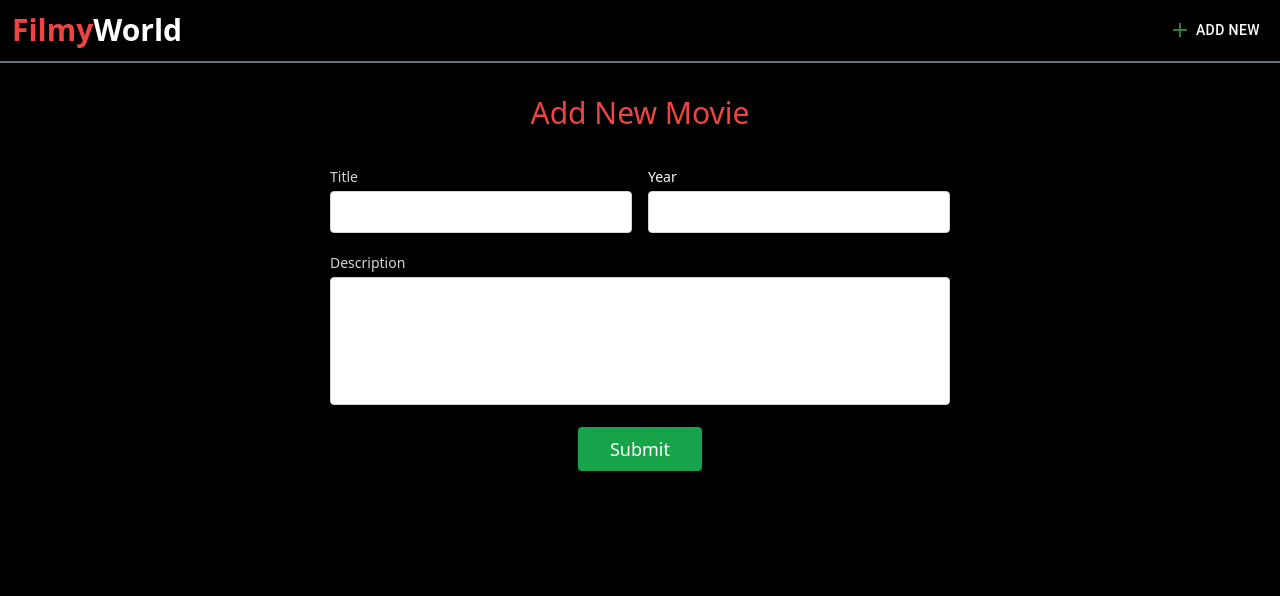
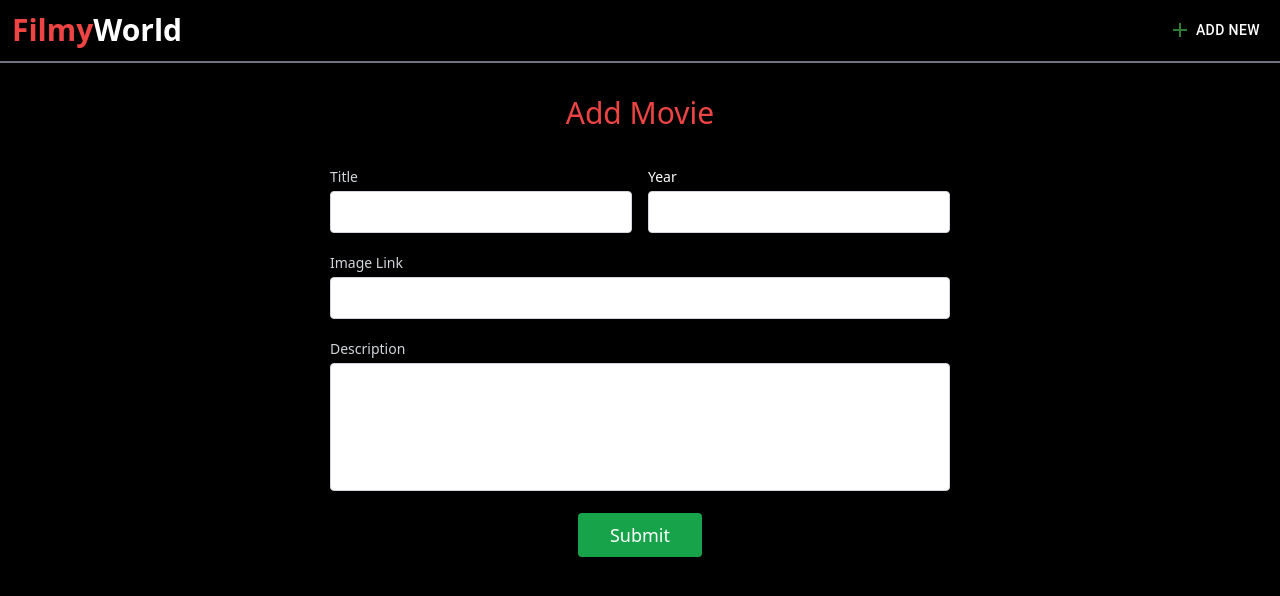
Before and after one commit to PritomDutta89/FilmyWorld, a React (Create React App) app: page /addmovie in a window 1280 px wide. Shown: the top 596 px of the page. Built offline with nearby package versions, Linux system fonts and the light colour scheme.

Commit message:
Add firebase and firestore

```diff
--- a/package.json
+++ b/package.json
@@ -10,6 +10,7 @@
     "@testing-library/jest-dom": "^5.17.0",
     "@testing-library/react": "^13.4.0",
     "@testing-library/user-event": "^13.5.0",
+    "firebase": "^10.4.0",
     "react": "^18.2.0",
     "react-dom": "^18.2.0",
     "react-loader-spinner": "^5.4.5",
--- a/src/App.js
+++ b/src/App.js
@@ -6,7 +6,7 @@ import { Routes, Route } from "react-router-dom";
 
 function App() {
   return (
-    <div >
+    <div className="App relative">
       <Header/>
       <Routes>
         <Route path="/" element={<Cards/>}/>
--- a/src/components/AddMovie.js
+++ b/src/components/AddMovie.js
@@ -1,12 +1,16 @@
 import React, { useState } from "react";
+import { TailSpin } from "react-loader-spinner";
 
 const AddMovie = () => {
-    const [form, setForm] = useState({
-        title: "",
-        year: "",
-        description: ""
-    });
+  // here we set our schema, which we pass after submit button into firestore
+  const [form, setForm] = useState({
+    title: "",
+    year: "",
+    description: "",
+    image: "",
+  });
 
+  const [loading, setLoading] = useState(false)
 
   return (
     <div className="">
@@ -14,7 +18,7 @@ const AddMovie = () => {
         <div class="container px-5 py-8 mx-auto">
           <div class="flex flex-col text-center w-full mb-4">
             <h1 class="sm:text-3xl text-xl font-medium title-font mb-4 text-red-500">
-              Add New Movie
+              Add Movie
             </h1>
           </div>
           <div class="lg:w-1/2 md:w-2/3 mx-auto">
@@ -29,7 +33,9 @@ const AddMovie = () => {
                     id="name"
                     name="name"
                     value={form.title}
-                    onChange={(e)=>setForm({...form, title: e.target.value})}
+                    onChange={(e) =>
+                      setForm({ ...form, title: e.target.value })
+                    }
                     class="w-full bg-white rounded border border-gray-300 focus:border-indigo-500 focus:bg-white focus:ring-2 focus:ring-indigo-200 text-base outline-none text-gray-700 py-1 px-3 leading-8 transition-colors duration-200 ease-in-out"
                   />
                 </div>
@@ -44,7 +50,23 @@ const AddMovie = () => {
                     id="email"
                     name="email"
                     value={form.year}
-                    onChange={(e)=>setForm({...form, year: e.target.value})}
+                    onChange={(e) => setForm({ ...form, year: e.target.value })}
+                    class="w-full bg-white rounded border border-gray-300 focus:border-indigo-500 focus:bg-white focus:ring-2 focus:ring-indigo-200 text-base outline-none text-gray-700 py-1 px-3 leading-8 transition-colors duration-200 ease-in-out"
+                  />
+                </div>
+              </div>
+              <div class="p-2 w-full">
+                <div class="relative">
+                  <label for="message" class="leading-7 text-sm text-gray-300">
+                    Image Link
+                  </label>
+                  <input
+                    id="message"
+                    name="message"
+                    value={form.image}
+                    onChange={(e) =>
+                      setForm({ ...form, image: e.target.value })
+                    }
                     class="w-full bg-white rounded border border-gray-300 focus:border-indigo-500 focus:bg-white focus:ring-2 focus:ring-indigo-200 text-base outline-none text-gray-700 py-1 px-3 leading-8 transition-colors duration-200 ease-in-out"
                   />
                 </div>
@@ -58,14 +80,17 @@ const AddMovie = () => {
                     id="message"
                     name="message"
                     value={form.description}
-                    onChange={(e)=>setForm({...form, description: e.target.value})}
+                    onChange={(e) =>
+                      setForm({ ...form, description: e.target.value })
+                    }
                     class="w-full bg-white rounded border border-gray-300 focus:border-indigo-500 focus:bg-white focus:ring-2 focus:ring-indigo-200 h-32 text-base outline-none text-gray-700 py-1 px-3 resize-none leading-6 transition-colors duration-200 ease-in-out"
                   ></textarea>
                 </div>
               </div>
+
               <div class="p-2 w-full">
                 <button class="flex mx-auto text-white bg-green-600 border-0 py-2 px-8 focus:outline-none hover:bg-green-700 rounded text-lg">
-                  Submit
+                  {loading ? <TailSpin height={25} color="white" /> : "Submit"}
                 </button>
               </div>
             </div>
--- a/src/components/Header.js
+++ b/src/components/Header.js
@@ -5,7 +5,7 @@ import { Link } from "react-router-dom";
 
 const Header = () => {
   return (
-    <div className="text-3xl flex justify-between items-center text-red-500 font-bold p-3 border-b-2 border-gray-500">
+    <div className="sticky  top-0 text-3xl flex justify-between items-center text-red-500 font-bold p-3 border-b-2 border-gray-500">
       <span>
         Filmy<span className="text-white">World</span>
       </span>
--- /dev/null
+++ b/src/firebase/firebase.js
@@ -0,0 +1,19 @@
+// Import the functions you need from the SDKs you need
+import { initializeApp } from "firebase/app";
+// TODO: Add SDKs for Firebase products that you want to use
+import { getFirestore, collection } from "firebase/firestore"; //use for connect with firestore or DB
+
+// Your web app's Firebase configuration
+const firebaseConfig = {
+
+};
+
+// Initialize Firebase
+const app = initializeApp(firebaseConfig);
+
+//here we connect with DB / Firestore
+export const db = getFirestore(app); //here we access the DB
+export const moviesRef = collection(db, "movies"); // here set collection like mongodb, add database, and movies(collection name which I created)
+
+
+export default app;
```
Also changed, not shown: 1 other file (tests, documents, lock files or other folders).
